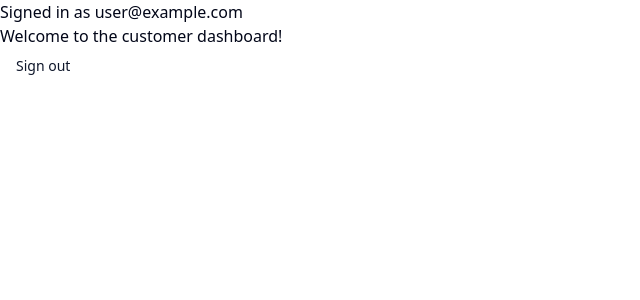
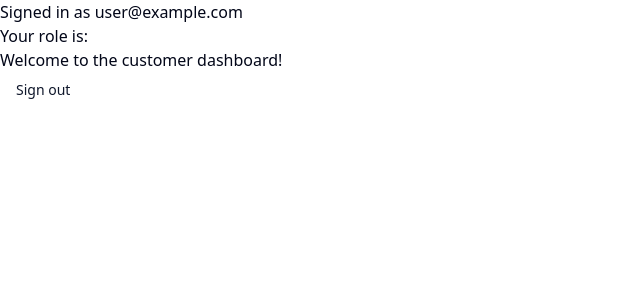
Before and after one commit to khojwar/ecom_next, a Next.js app: page /customer in a window 1280 px wide. Shown: the top 300 px of the page, without its empty margins (0-640 px from the left). Built offline with nearby package versions, Linux system fonts and the light colour scheme; no server answers; sample sign-in values are in the browser's storage.

Commit message:
add role type

```diff
--- /dev/null
+++ b/next-auth.d.ts
@@ -0,0 +1,10 @@
+import NextAuth from "next-auth";
+
+declare module "next-auth" {
+  interface Session {
+    user: {
+      id: string;
+      role: string;
+    } & DefaultSession["user"];
+  }
+}
--- a/src/app/(protected)/customer/page.tsx
+++ b/src/app/(protected)/customer/page.tsx
@@ -34,6 +34,7 @@ export default function Customer() {
         return (
             <div>
                 <p>Signed in as {session?.user?.email}</p>
+                <p>Your role is: {session?.user?.role} </p>
                 <p>Welcome to the customer dashboard!</p>
 
                 <Button variant="link" onClick={handleSignOut}>Sign out</Button>
```
